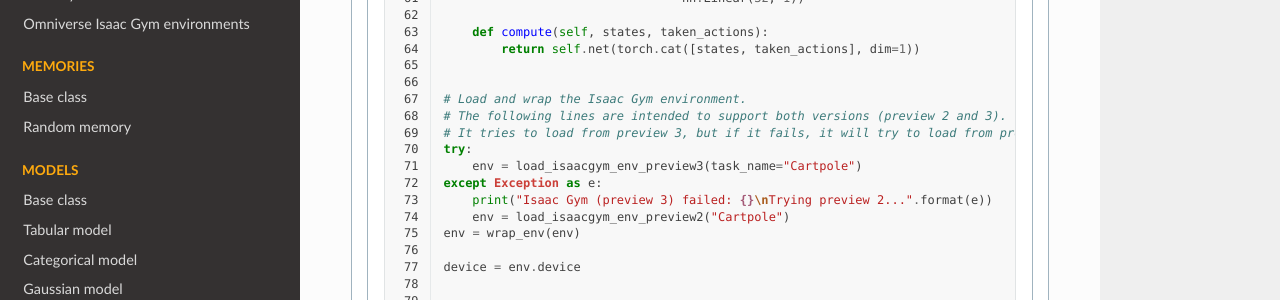
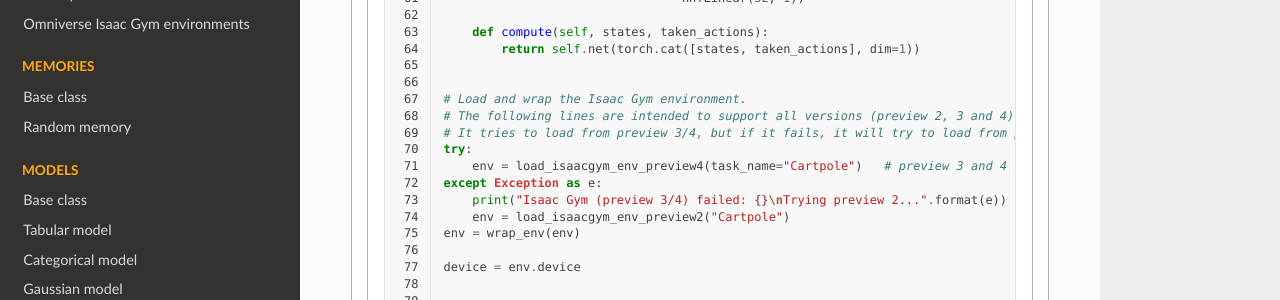
Before and after one commit to Toni-SM/skrl, a Sphinx documentation site: the page built from docs/source/intro/examples.rst, in a window 1280 px wide and 1400 px high, scrolled down 12971 px. Shown: the part 1025-1325 px from the top of the window. Built offline with Sphinx 7.4.7 and the Read the Docs theme 2.0.0, drawn with Linux system fonts in a browser that asks for light colours; some of the changed lines change nothing that is shown; some of the changed text lies outside the part shown.

Commit message:
Move Isaac Gym examples to isaacgym folder

```diff
--- a/docs/source/examples/isaacgym_parallel_no_shared_memory.py
+++ b/docs/source/examples/isaacgym/isaacgym_parallel_no_shared_memory.py
@@ -13,7 +13,7 @@ from skrl.agents.torch.sac import SAC, SAC_DEFAULT_CONFIG
 from skrl.resources.noises.torch import GaussianNoise, OrnsteinUhlenbeckNoise
 from skrl.trainers.torch import ParallelTrainer
 from skrl.envs.torch import wrap_env
-from skrl.envs.torch import load_isaacgym_env_preview2, load_isaacgym_env_preview3
+from skrl.envs.torch import load_isaacgym_env_preview2, load_isaacgym_env_preview4
 
 
 # Define the models (stochastic and deterministic models) for the agents using helper classes
@@ -67,12 +67,12 @@ class Critic(DeterministicModel):
 if __name__ == '__main__':
 
     # Load and wrap the Isaac Gym environment.
-    # The following lines are intended to support both versions (preview 2 and 3).
-    # It tries to load from preview 3, but if it fails, it will try to load from preview 2
+    # The following lines are intended to support all versions (preview 2, 3 and 4).
+    # It tries to load from preview 3/4, but if it fails, it will try to load from preview 2
     try:
-        env = load_isaacgym_env_preview3(task_name="Cartpole")
+        env = load_isaacgym_env_preview4(task_name="Cartpole")   # preview 3 and 4 use the same loader
     except Exception as e:
-        print("Isaac Gym (preview 3) failed: {}\nTrying preview 2...".format(e))
+        print("Isaac Gym (preview 3/4) failed: {}\nTrying preview 2...".format(e))
         env = load_isaacgym_env_preview2("Cartpole")
     env = wrap_env(env)
 
--- a/docs/source/examples/isaacgym_parallel_no_shared_memory_eval.py
+++ b/docs/source/examples/isaacgym/isaacgym_parallel_no_shared_memory_eval.py
@@ -13,7 +13,7 @@ from skrl.agents.torch.sac import SAC, SAC_DEFAULT_CONFIG
 from skrl.resources.noises.torch import GaussianNoise, OrnsteinUhlenbeckNoise
 from skrl.trainers.torch import ParallelTrainer
 from skrl.envs.torch import wrap_env
-from skrl.envs.torch import load_isaacgym_env_preview2, load_isaacgym_env_preview3
+from skrl.envs.torch import load_isaacgym_env_preview2, load_isaacgym_env_preview4
 
 
 # Define the models (stochastic and deterministic models) for the agents using helper classes
@@ -67,12 +67,12 @@ class Critic(DeterministicModel):
 if __name__ == '__main__':
 
     # Load and wrap the Isaac Gym environment.
-    # The following lines are intended to support both versions (preview 2 and 3).
-    # It tries to load from preview 3, but if it fails, it will try to load from preview 2
+    # The following lines are intended to support all versions (preview 2, 3 and 4).
+    # It tries to load from preview 3/4, but if it fails, it will try to load from preview 2
     try:
-        env = load_isaacgym_env_preview3(task_name="Cartpole")
+        env = load_isaacgym_env_preview4(task_name="Cartpole")   # preview 3 and 4 use the same loader
     except Exception as e:
-        print("Isaac Gym (preview 3) failed: {}\nTrying preview 2...".format(e))
+        print("Isaac Gym (preview 3/4) failed: {}\nTrying preview 2...".format(e))
         env = load_isaacgym_env_preview2("Cartpole")
     env = wrap_env(env)
 
--- a/docs/source/examples/isaacgym_sequential_shared_memory.py
+++ b/docs/source/examples/isaacgym/isaacgym_sequential_no_shared_memory.py
@@ -13,7 +13,7 @@ from skrl.agents.torch.sac import SAC, SAC_DEFAULT_CONFIG
 from skrl.resources.noises.torch import GaussianNoise, OrnsteinUhlenbeckNoise
 from skrl.trainers.torch import SequentialTrainer
 from skrl.envs.torch import wrap_env
-from skrl.envs.torch import load_isaacgym_env_preview2, load_isaacgym_env_preview3
+from skrl.envs.torch import load_isaacgym_env_preview2, load_isaacgym_env_preview4
 
 
 # Define the models (stochastic and deterministic models) for the agents using helper classes
@@ -65,20 +65,22 @@ class Critic(DeterministicModel):
 
 
 # Load and wrap the Isaac Gym environment.
-# The following lines are intended to support both versions (preview 2 and 3).
-# It tries to load from preview 3, but if it fails, it will try to load from preview 2
+# The following lines are intended to support all versions (preview 2, 3 and 4).
+# It tries to load from preview 3/4, but if it fails, it will try to load from preview 2
 try:
-    env = load_isaacgym_env_preview3(task_name="Cartpole")
+    env = load_isaacgym_env_preview4(task_name="Cartpole")   # preview 3 and 4 use the same loader
 except Exception as e:
-    print("Isaac Gym (preview 3) failed: {}\nTrying preview 2...".format(e))
+    print("Isaac Gym (preview 3/4) failed: {}\nTrying preview 2...".format(e))
     env = load_isaacgym_env_preview2("Cartpole")
 env = wrap_env(env)
 
 device = env.device
 
 
-# Instantiate a RandomMemory (without replacement) as shared experience replay memory
-memory = RandomMemory(memory_size=8000, num_envs=env.num_envs, device=device, replacement=True)
+# Instantiate the RandomMemory (without replacement) as experience replay memories
+memory_ddpg = RandomMemory(memory_size=8000, num_envs=100, device=device, replacement=True)
+memory_td3 = RandomMemory(memory_size=8000, num_envs=200, device=device, replacement=True)
+memory_sac = RandomMemory(memory_size=8000, num_envs=212, device=device, replacement=True)
 
 
 # Instantiate the agent's models (function approximators).
@@ -149,33 +151,33 @@ cfg_sac["experiment"]["write_interval"] = 25
 cfg_sac["experiment"]["checkpoint_interval"] = 1000
 
 agent_ddpg = DDPG(models=models_ddpg,
-                  memory=memory,
+                  memory=memory_ddpg,
                   cfg=cfg_ddpg,
                   observation_space=env.observation_space,
                   action_space=env.action_space,
                   device=device)
 
 agent_td3 = TD3(models=models_td3,
-                memory=memory,
+                memory=memory_td3,
                 cfg=cfg_td3,
                 observation_space=env.observation_space,
                 action_space=env.action_space,
                 device=device)
 
 agent_sac = SAC(models=models_sac,
-                memory=memory,
+                memory=memory_sac,
                 cfg=cfg_sac,
                 observation_space=env.observation_space,
                 action_space=env.action_space,
                 device=device)
 
 
-# Configure and instantiate the RL trainer
+# Configure and instantiate the RL trainer and define the agent scopes
 cfg = {"timesteps": 8000, "headless": True}
 trainer = SequentialTrainer(cfg=cfg,
                             env=env,
                             agents=[agent_ddpg, agent_td3, agent_sac],
-                            agents_scope=[])
+                            agents_scope=[100, 200, 212])   # agent scopes
 
 # start training
 trainer.train()
--- a/docs/source/examples/isaacgym_sequential_shared_memory_eval.py
+++ b/docs/source/examples/isaacgym/isaacgym_sequential_no_shared_memory_eval.py
@@ -11,7 +11,7 @@ from skrl.agents.torch.td3 import TD3, TD3_DEFAULT_CONFIG
 from skrl.agents.torch.sac import SAC, SAC_DEFAULT_CONFIG
 from skrl.trainers.torch import SequentialTrainer
 from skrl.envs.torch import wrap_env
-from skrl.envs.torch import load_isaacgym_env_preview2, load_isaacgym_env_preview3
+from skrl.envs.torch import load_isaacgym_env_preview2, load_isaacgym_env_preview4
 
 
 # Define only the policies for evaluation
@@ -46,12 +46,12 @@ class DeterministicActor(DeterministicModel):
 
 
 # Load and wrap the Isaac Gym environment.
-# The following lines are intended to support both versions (preview 2 and 3).
-# It tries to load from preview 3, but if it fails, it will try to load from preview 2
+# The following lines are intended to support all versions (preview 2, 3 and 4).
+# It tries to load from preview 3/4, but if it fails, it will try to load from preview 2
 try:
-    env = load_isaacgym_env_preview3(task_name="Cartpole")
+    env = load_isaacgym_env_preview4(task_name="Cartpole")   # preview 3 and 4 use the same loader
 except Exception as e:
-    print("Isaac Gym (preview 3) failed: {}\nTrying preview 2...".format(e))
+    print("Isaac Gym (preview 3/4) failed: {}\nTrying preview 2...".format(e))
     env = load_isaacgym_env_preview2("Cartpole")
 env = wrap_env(env)
 
@@ -123,7 +123,7 @@ cfg = {"timesteps": 8000, "headless": True}
 trainer = SequentialTrainer(cfg=cfg,
                             env=env,
                             agents=[agent_ddpg, agent_td3, agent_sac],
-                            agents_scope=[])
+                            agents_scope=[100, 200, 212])
 
 # evaluate the agents
 trainer.eval()
--- a/docs/source/examples/isaacgym_sequential_no_shared_memory.py
+++ b/docs/source/examples/isaacgym/isaacgym_sequential_shared_memory.py
@@ -13,7 +13,7 @@ from skrl.agents.torch.sac import SAC, SAC_DEFAULT_CONFIG
 from skrl.resources.noises.torch import GaussianNoise, OrnsteinUhlenbeckNoise
 from skrl.trainers.torch import SequentialTrainer
 from skrl.envs.torch import wrap_env
-from skrl.envs.torch import load_isaacgym_env_preview2, load_isaacgym_env_preview3
+from skrl.envs.torch import load_isaacgym_env_preview2, load_isaacgym_env_preview4
 
 
 # Define the models (stochastic and deterministic models) for the agents using helper classes
@@ -65,22 +65,20 @@ class Critic(DeterministicModel):
 
 
 # Load and wrap the Isaac Gym environment.
-# The following lines are intended to support both versions (preview 2 and 3).
-# It tries to load from preview 3, but if it fails, it will try to load from preview 2
+# The following lines are intended to support all versions (preview 2, 3 and 4).
+# It tries to load from preview 3/4, but if it fails, it will try to load from preview 2
 try:
-    env = load_isaacgym_env_preview3(task_name="Cartpole")
+    env = load_isaacgym_env_preview4(task_name="Cartpole")   # preview 3 and 4 use the same loader
 except Exception as e:
-    print("Isaac Gym (preview 3) failed: {}\nTrying preview 2...".format(e))
+    print("Isaac Gym (preview 3/4) failed: {}\nTrying preview 2...".format(e))
     env = load_isaacgym_env_preview2("Cartpole")
 env = wrap_env(env)
 
 device = env.device
 
 
-# Instantiate the RandomMemory (without replacement) as experience replay memories
-memory_ddpg = RandomMemory(memory_size=8000, num_envs=100, device=device, replacement=True)
-memory_td3 = RandomMemory(memory_size=8000, num_envs=200, device=device, replacement=True)
-memory_sac = RandomMemory(memory_size=8000, num_envs=212, device=device, replacement=True)
+# Instantiate a RandomMemory (without replacement) as shared experience replay memory
+memory = RandomMemory(memory_size=8000, num_envs=env.num_envs, device=device, replacement=True)
 
 
 # Instantiate the agent's models (function approximators).
@@ -151,33 +149,33 @@ cfg_sac["experiment"]["write_interval"] = 25
 cfg_sac["experiment"]["checkpoint_interval"] = 1000
 
 agent_ddpg = DDPG(models=models_ddpg,
-                  memory=memory_ddpg,
+                  memory=memory,
                   cfg=cfg_ddpg,
                   observation_space=env.observation_space,
                   action_space=env.action_space,
                   device=device)
 
 agent_td3 = TD3(models=models_td3,
-                memory=memory_td3,
+                memory=memory,
                 cfg=cfg_td3,
                 observation_space=env.observation_space,
                 action_space=env.action_space,
                 device=device)
 
 agent_sac = SAC(models=models_sac,
-                memory=memory_sac,
+                memory=memory,
                 cfg=cfg_sac,
                 observation_space=env.observation_space,
                 action_space=env.action_space,
                 device=device)
 
 
-# Configure and instantiate the RL trainer and define the agent scopes
+# Configure and instantiate the RL trainer
 cfg = {"timesteps": 8000, "headless": True}
 trainer = SequentialTrainer(cfg=cfg,
                             env=env,
                             agents=[agent_ddpg, agent_td3, agent_sac],
-                            agents_scope=[100, 200, 212])   # agent scopes
+                            agents_scope=[])
 
 # start training
 trainer.train()
--- a/docs/source/examples/isaacgym_sequential_no_shared_memory_eval.py
+++ b/docs/source/examples/isaacgym/isaacgym_sequential_shared_memory_eval.py
@@ -11,7 +11,7 @@ from skrl.agents.torch.td3 import TD3, TD3_DEFAULT_CONFIG
 from skrl.agents.torch.sac import SAC, SAC_DEFAULT_CONFIG
 from skrl.trainers.torch import SequentialTrainer
 from skrl.envs.torch import wrap_env
-from skrl.envs.torch import load_isaacgym_env_preview2, load_isaacgym_env_preview3
+from skrl.envs.torch import load_isaacgym_env_preview2, load_isaacgym_env_preview4
 
 
 # Define only the policies for evaluation
@@ -46,12 +46,12 @@ class DeterministicActor(DeterministicModel):
 
 
 # Load and wrap the Isaac Gym environment.
-# The following lines are intended to support both versions (preview 2 and 3).
-# It tries to load from preview 3, but if it fails, it will try to load from preview 2
+# The following lines are intended to support all versions (preview 2, 3 and 4).
+# It tries to load from preview 3/4, but if it fails, it will try to load from preview 2
 try:
-    env = load_isaacgym_env_preview3(task_name="Cartpole")
+    env = load_isaacgym_env_preview4(task_name="Cartpole")   # preview 3 and 4 use the same loader
 except Exception as e:
-    print("Isaac Gym (preview 3) failed: {}\nTrying preview 2...".format(e))
+    print("Isaac Gym (preview 3/4) failed: {}\nTrying preview 2...".format(e))
     env = load_isaacgym_env_preview2("Cartpole")
 env = wrap_env(env)
 
@@ -123,7 +123,7 @@ cfg = {"timesteps": 8000, "headless": True}
 trainer = SequentialTrainer(cfg=cfg,
                             env=env,
                             agents=[agent_ddpg, agent_td3, agent_sac],
-                            agents_scope=[100, 200, 212])
+                            agents_scope=[])
 
 # evaluate the agents
 trainer.eval()
--- a/docs/source/examples/isaacgym_cartpole_ppo_eval.py
+++ b/docs/source/examples/isaacgym/ppo_cartpole_eval.py
@@ -9,7 +9,7 @@ from skrl.models.torch import GaussianModel
 from skrl.agents.torch.ppo import PPO, PPO_DEFAULT_CONFIG
 from skrl.trainers.torch import SequentialTrainer
 from skrl.envs.torch import wrap_env
-from skrl.envs.torch import load_isaacgym_env_preview2, load_isaacgym_env_preview3
+from skrl.envs.torch import load_isaacgym_env_preview2, load_isaacgym_env_preview4
 
 
 # Define only the policy for evaluation
@@ -31,12 +31,12 @@ class Policy(GaussianModel):
 
 
 # Load and wrap the Isaac Gym environment.
-# The following lines are intended to support both versions (preview 2 and 3).
-# It tries to load from preview 3, but if it fails, it will try to load from preview 2
+# The following lines are intended to support all versions (preview 2, 3 and 4).
+# It tries to load from preview 3/4, but if it fails, it will try to load from preview 2
 try:
-    env = load_isaacgym_env_preview3(task_name="Cartpole")
+    env = load_isaacgym_env_preview4(task_name="Cartpole")   # preview 3 and 4 use the same loader
 except Exception as e:
-    print("Isaac Gym (preview 3) failed: {}\nTrying preview 2...".format(e))
+    print("Isaac Gym (preview 3/4) failed: {}\nTrying preview 2...".format(e))
     env = load_isaacgym_env_preview2("Cartpole")
 env = wrap_env(env)
 
--- a/docs/source/examples/isaacgym_cartpole_ppo.py
+++ /dev/null
@@ -1,105 +0,0 @@
-import isaacgym
-
-import torch
-import torch.nn as nn
-import torch.nn.functional as F
-
-# Import the skrl components to build the RL system
-from skrl.models.torch import GaussianModel, DeterministicModel
-from skrl.memories.torch import RandomMemory
-from skrl.agents.torch.ppo import PPO, PPO_DEFAULT_CONFIG
-from skrl.trainers.torch import SequentialTrainer
-from skrl.envs.torch import wrap_env
-from skrl.envs.torch import load_isaacgym_env_preview2, load_isaacgym_env_preview3
-
-
-# Define the models (stochastic and deterministic models) for the agent using helper classes
-# and programming with two approaches (layer by layer and torch.nn.Sequential class).
-# - Policy: takes as input the environment's observation/state and returns an action
-# - Value: takes the state as input and provides a value to guide the policy
-class Policy(GaussianModel):
-    def __init__(self, observation_space, action_space, device, clip_actions=False,
-                 clip_log_std=True, min_log_std=-20, max_log_std=2):
-        super().__init__(observation_space, action_space, device, clip_actions,
-                         clip_log_std, min_log_std, max_log_std)
-
-        self.linear_layer_1 = nn.Linear(self.num_observations, 32)
-        self.linear_layer_2 = nn.Linear(32, 32)
-        self.mean_action_layer = nn.Linear(32, self.num_actions)
-        self.log_std_parameter = nn.Parameter(torch.zeros(self.num_actions))
-
-    def compute(self, states, taken_actions):
-        x = F.elu(self.linear_layer_1(states))
-        x = F.elu(self.linear_layer_2(x))
-        return torch.tanh(self.mean_action_layer(x)), self.log_std_parameter
-
-class Value(DeterministicModel):
-    def __init__(self, observation_space, action_space, device, clip_actions=False):
-        super().__init__(observation_space, action_space, device, clip_actions)
-
-        self.net = nn.Sequential(nn.Linear(self.num_observations, 32),
-                                 nn.ELU(),
-                                 nn.Linear(32, 32),
-                                 nn.ELU(),
-                                 nn.Linear(32, 1))
-
-    def compute(self, states, taken_actions):
-        return self.net(states)
-
-
-# Load and wrap the Isaac Gym environment.
-# The following lines are intended to support both versions (preview 2 and 3).
-# It tries to load from preview 3, but if it fails, it will try to load from preview 2
-try:
-    env = load_isaacgym_env_preview3(task_name="Cartpole")
-except Exception as e:
-    print("Isaac Gym (preview 3) failed: {}\nTrying preview 2...".format(e))
-    env = load_isaacgym_env_preview2("Cartpole")
-env = wrap_env(env)
-
-device = env.device
-
-
-# Instantiate a RandomMemory as rollout buffer (any memory can be used for this)
-memory = RandomMemory(memory_size=16, num_envs=env.num_envs, device=device)
-
-
-# Instantiate the agent's models (function approximators).
-# PPO requires 2 models, visit its documentation for more details
-# https://skrl.readthedocs.io/en/latest/modules/skrl.agents.ppo.html#spaces-and-models
-models_ppo = {"policy": Policy(env.observation_space, env.action_space, device, clip_actions=True),
-              "value": Value(env.observation_space, env.action_space, device)}
-
-# Initialize the models' parameters (weights and biases) using a Gaussian distribution
-for model in models_ppo.values():
-    model.init_parameters(method_name="normal_", mean=0.0, std=0.1)
-
-
-# Configure and instantiate the agent.
-# Only modify some of the default configuration, visit its documentation to see all the options
-# https://skrl.readthedocs.io/en/latest/modules/skrl.agents.ppo.html#configuration-and-hyperparameters
-cfg_ppo = PPO_DEFAULT_CONFIG.copy()
-cfg_ppo["learning_starts"] = 0
-cfg_ppo["random_timesteps"] = 0
-cfg_ppo["rollouts"] = 16
-cfg_ppo["learning_epochs"] = 8
-cfg_ppo["grad_norm_clip"] = 2.0
-cfg_ppo["value_loss_scale"] = 2.0
-# logging to TensorBoard and write checkpoints each 16 and 1000 timesteps respectively
-cfg_ppo["experiment"]["write_interval"] = 16
-cfg_ppo["experiment"]["checkpoint_interval"] = 1000
-
-agent = PPO(models=models_ppo,
-            memory=memory,
-            cfg=cfg_ppo,
-            observation_space=env.observation_space,
-            action_space=env.action_space,
-            device=device)
-
-
-# Configure and instantiate the RL trainer
-cfg_trainer = {"timesteps": 8000, "headless": True}
-trainer = SequentialTrainer(cfg=cfg_trainer, env=env, agents=agent)
-
-# start training
-trainer.train()
--- a/docs/source/intro/examples.rst
+++ b/docs/source/intro/examples.rst
@@ -431,11 +431,11 @@ The PPO agent configuration is mapped, as far as possible, from the rl_games' A2
 
             .. tab:: Cartpole
 
-                View the raw code: `isaacgym_cartpole_ppo_eval.py <https://raw.githubusercontent.com/Toni-SM/skrl/main/docs/source/examples/isaacgym_cartpole_ppo_eval.py>`_
+                View the raw code: `ppo_cartpole_eval.py <https://raw.githubusercontent.com/Toni-SM/skrl/main/docs/source/examples/isaacgym/ppo_cartpole_eval.py>`_
 
                 **Note:** It is necessary to adjust the checkpoint path according to the directories generated by the new experiments
 
-                .. literalinclude:: ../examples/isaacgym_cartpole_ppo_eval.py
+                .. literalinclude:: ../examples/isaacgym/ppo_cartpole_eval.py
                     :language: python
                     :linenos:
                     :emphasize-lines: 49, 52, 76
@@ -483,20 +483,20 @@ The following components or practices are exemplified (highlighted):
 
             .. tab:: Sequential training
 
-                View the raw code: `isaacgym_sequential_shared_memory.py <https://raw.githubusercontent.com/Toni-SM/skrl/main/docs/source/examples/isaacgym_sequential_shared_memory.py>`_
+                View the raw code: `isaacgym_sequential_shared_memory.py <https://raw.githubusercontent.com/Toni-SM/skrl/main/docs/source/examples/isaacgym/isaacgym_sequential_shared_memory.py>`_
 
-                .. literalinclude:: ../examples/isaacgym_sequential_shared_memory.py
+                .. literalinclude:: ../examples/isaacgym/isaacgym_sequential_shared_memory.py
                     :language: python
                     :linenos:
                     :emphasize-lines: 81, 152, 159, 166, 177-178
 
             .. tab:: Sequential evaluation
 
-                View the raw code: `isaacgym_sequential_shared_memory_eval.py <https://raw.githubusercontent.com/Toni-SM/skrl/main/docs/source/examples/isaacgym_sequential_shared_memory_eval.py>`_
+                View the raw code: `isaacgym_sequential_shared_memory_eval.py <https://raw.githubusercontent.com/Toni-SM/skrl/main/docs/source/examples/isaacgym/isaacgym_sequential_shared_memory_eval.py>`_
 
                 **Note:** It is necessary to adjust the checkpoint path according to the directories generated by the new experiments
 
-                .. literalinclude:: ../examples/isaacgym_sequential_shared_memory_eval.py
+                .. literalinclude:: ../examples/isaacgym/isaacgym_sequential_shared_memory_eval.py
                     :language: python
                     :linenos:
                     :emphasize-lines: 64, 67, 70, 73-75, 129
@@ -507,40 +507,40 @@ The following components or practices are exemplified (highlighted):
 
             .. tab:: Sequential training
 
-                View the raw code: `isaacgym_sequential_no_shared_memory.py <https://raw.githubusercontent.com/Toni-SM/skrl/main/docs/source/examples/isaacgym_sequential_no_shared_memory.py>`_
+                View the raw code: `isaacgym_sequential_no_shared_memory.py <https://raw.githubusercontent.com/Toni-SM/skrl/main/docs/source/examples/isaacgym/isaacgym_sequential_no_shared_memory.py>`_
 
-                .. literalinclude:: ../examples/isaacgym_sequential_no_shared_memory.py
+                .. literalinclude:: ../examples/isaacgym/isaacgym_sequential_no_shared_memory.py
                     :language: python
                     :linenos:
                     :emphasize-lines: 81-83, 154, 161, 168, 179-180
 
             .. tab:: Parallel training
 
-                View the raw code: `isaacgym_parallel_no_shared_memory.py <https://raw.githubusercontent.com/Toni-SM/skrl/main/docs/source/examples/isaacgym_parallel_no_shared_memory.py>`_
+                View the raw code: `isaacgym_parallel_no_shared_memory.py <https://raw.githubusercontent.com/Toni-SM/skrl/main/docs/source/examples/isaacgym/isaacgym_parallel_no_shared_memory.py>`_
 
-                .. literalinclude:: ../examples/isaacgym_parallel_no_shared_memory.py
+                .. literalinclude:: ../examples/isaacgym/isaacgym_parallel_no_shared_memory.py
                     :language: python
                     :linenos:
                     :emphasize-lines: 14, 67, 179-182
 
             .. tab:: Sequential eval...
 
-                View the raw code: `isaacgym_sequential_no_shared_memory_eval.py <https://raw.githubusercontent.com/Toni-SM/skrl/main/docs/source/examples/isaacgym_sequential_no_shared_memory_eval.py>`_
+                View the raw code: `isaacgym_sequential_no_shared_memory_eval.py <https://raw.githubusercontent.com/Toni-SM/skrl/main/docs/source/examples/isaacgym/isaacgym_sequential_no_shared_memory_eval.py>`_
 
                 **Note:** It is necessary to adjust the checkpoint path according to the directories generated by the new experiments
 
-                .. literalinclude:: ../examples/isaacgym_sequential_no_shared_memory_eval.py
+                .. literalinclude:: ../examples/isaacgym/isaacgym_sequential_no_shared_memory_eval.py
                     :language: python
                     :linenos:
                     :emphasize-lines: 64, 67, 70, 73-75, 129
 
             .. tab:: Parallel eval...
 
-                View the raw code: `isaacgym_parallel_no_shared_memory_eval.py <https://raw.githubusercontent.com/Toni-SM/skrl/main/docs/source/examples/isaacgym_parallel_no_shared_memory_eval.py>`_
+                View the raw code: `isaacgym_parallel_no_shared_memory_eval.py <https://raw.githubusercontent.com/Toni-SM/skrl/main/docs/source/examples/isaacgym/isaacgym_parallel_no_shared_memory_eval.py>`_
 
                 **Note:** It is necessary to adjust the checkpoint path according to the directories generated by the new experiments
 
-                .. literalinclude:: ../examples/isaacgym_parallel_no_shared_memory_eval.py
+                .. literalinclude:: ../examples/isaacgym/isaacgym_parallel_no_shared_memory_eval.py
                     :language: python
                     :linenos:
                     :emphasize-lines: 85, 88, 91, 94-96, 150
```
